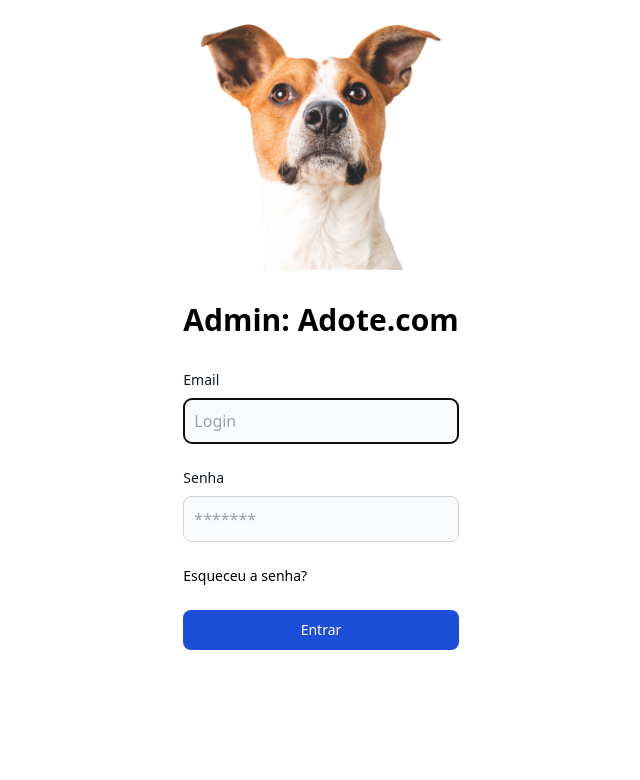
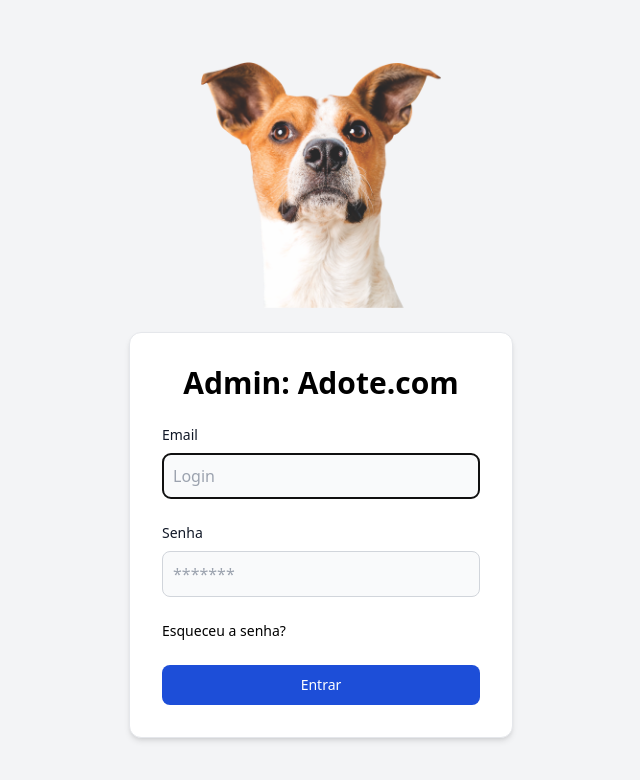
Before and after one commit to DieizonOliveira/Adote.comAdmin2.0, a Next.js app: page / in a window 1280 px wide. Shown: the top 780 px of the page, without its empty margins (319-959 px from the left). Built offline with nearby package versions, Linux system fonts and the light colour scheme.

Commit message:
Ajuste login

```diff
--- a/src/app/page.tsx
+++ b/src/app/page.tsx
@@ -66,60 +66,54 @@ export default function Home() {
   }
 
   return (
-    <main className="max-w-screen-xl flex flex-col items-center mx-auto p-6">
+    <main className="min-h-screen flex flex-col items-center justify-center mx-auto p-6 bg-gray-100">
+
   <Image
     src="/logo.png"
     alt="Revenda"
     width={240}
     height={240}
-        className="d-block"
+    className="mb-6"
   />
 
-      <div className="max-w-sm">
-        <h1 className="text-3xl font-bold my-8">Admin: Adote.com</h1>
+  <div className="max-w-sm bg-white shadow-md rounded-xl p-8 border border-gray-200 w-full">
+
+    <h1 className="text-3xl font-bold mb-6 text-center">Admin: Adote.com</h1>
 
     <form className="space-y-4 md:space-y-6" onSubmit={handleSubmit(verificaLogin)}>
 
       <div>
-            <label htmlFor="email" className="block mb-2 text-sm font-medium text-gray-900 dark:text-white">
+        <label className="block mb-2 text-sm font-medium text-gray-900 dark:text-white">
           Email
         </label>
-
         <input
           type="email"
-              id="email"
           placeholder="Login"
           required
           {...register("email")}
           className="bg-gray-50 border border-gray-300 text-gray-900 rounded-lg
                      focus:ring-primary-600 focus:border-primary-600
-                         block w-full p-2.5
-                         dark:bg-gray-700 dark:border-gray-600 dark:placeholder-gray-400
-                         dark:text-white dark:focus:ring-blue-500 dark:focus:border-blue-500"
+                     block w-full p-2.5"
         />
       </div>
 
       <div>
-            <label htmlFor="password" className="block mb-2 text-sm font-medium text-gray-900 dark:text-white">
+        <label className="block mb-2 text-sm font-medium text-gray-900 dark:text-white">
           Senha
         </label>
-
         <input
           type="password"
-              id="password"
           placeholder="*******"
           required
           {...register("senha")}
           className="bg-gray-50 border border-gray-300 text-gray-900 rounded-lg
                      focus:ring-primary-600 focus:border-primary-600
-                         block w-full p-2.5
-                         dark:bg-gray-700 dark:border-gray-600 dark:placeholder-gray-400
-                         dark:text-white dark:focus:ring-blue-500 dark:focus:border-blue-500"
+                     block w-full p-2.5"
         />
       </div>
 
       <div className="flex items-center justify-between">
-            <a href="#" className="text-sm font-medium text-primary-600 hover:underline dark:text-primary-500">
+        <a className="text-sm font-medium text-primary-600 hover:underline">
           Esqueceu a senha?
         </a>
       </div>
@@ -128,15 +122,13 @@ export default function Home() {
         type="submit"
         className="w-full text-white bg-blue-700 hover:bg-blue-800
                    focus:ring-4 focus:outline-none focus:ring-blue-300
-                       font-medium rounded-lg text-sm px-5 py-2.5 text-center
-                       dark:bg-blue-600 dark:hover:bg-blue-700 dark:focus:ring-blue-800"
+                   font-medium rounded-lg text-sm px-5 py-2.5 text-center"
       >
         Entrar
       </button>
 
+    </form>
 
-
-        </form>
   </div>
 </main>
   );
```
Lines whose indentation alone changed are shown as unchanged.
